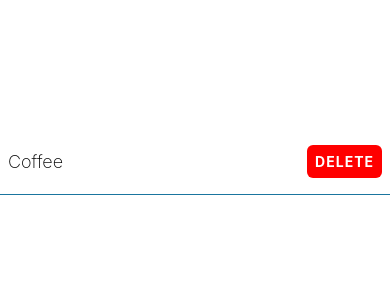
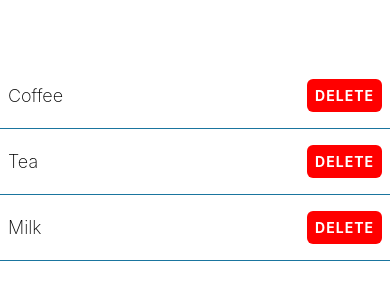
Before and after one commit to tony-sn/taskly, a React Native app: screen / in a window 390 px wide. Shown: the part 260-560 px from the top of the page. Built offline with nearby package versions, Linux system fonts and the light colour scheme.

Commit message:
refactor: add eslint, extract component from App

```diff
--- a/App.tsx
+++ b/App.tsx
@@ -1,38 +1,12 @@
-// import { StatusBar } from "expo-status-bar";
-import { StyleSheet, Text, TouchableOpacity, View, Alert } from "react-native";
-import { theme } from "./theme";
+import { StyleSheet, View } from "react-native";
+import ShoppingListItem from "./components/ShoppingListItem";
 
 export default function App() {
-  const handleDelete = () => {
-    Alert.alert(
-      "Are you sure you want to delete this?",
-      "It will be gone for good",
-      [
-        {
-          text: "Yes",
-          onPress: () => console.log("Ok, deleting"),
-          style: "destructive",
-        },
-        {
-          text: "Cancel",
-          style: "cancel",
-        },
-      ],
-    );
-  };
   return (
     <View style={styles.container}>
-      <View style={styles.itemContainer}>
-        <Text style={styles.itemText}>Coffee</Text>
-
-        <TouchableOpacity
-          style={styles.button}
-          onPress={handleDelete}
-          activeOpacity={0.8}
-        >
-          <Text style={styles.buttonText}>Delete</Text>
-        </TouchableOpacity>
-      </View>
+      <ShoppingListItem name="Coffee" />
+      <ShoppingListItem name="Tea" />
+      <ShoppingListItem name="Milk" />
     </View>
   );
 }
@@ -43,28 +17,4 @@ const styles = StyleSheet.create({
     backgroundColor: "#fff",
     justifyContent: "center",
   },
-  itemContainer: {
-    borderBottomWidth: 1,
-    borderBottomColor: "#1a759f",
-    paddingHorizontal: 8,
-    paddingVertical: 16,
-    flexDirection: "row",
-    justifyContent: "space-between",
-    alignItems: "center",
-  },
-  itemText: {
-    fontSize: 18,
-    fontWeight: "200",
-  },
-  button: {
-    backgroundColor: theme.colorRed,
-    padding: 8,
-    borderRadius: 6,
-  },
-  buttonText: {
-    color: theme.colorWhite,
-    fontWeight: "bold",
-    textTransform: "uppercase",
-    letterSpacing: 1,
-  },
 });
--- a/components/ShoppingListItem.tsx
+++ b/components/ShoppingListItem.tsx
@@ -1,5 +1,67 @@
-function ShoppingListItem(props) {
-  return <>ShoppingListItem</>;
+import { StyleSheet, Text, TouchableOpacity, View, Alert } from "react-native";
+import { theme } from "../theme";
+
+type Props = {
+  name: string;
+};
+function ShoppingListItem({ name }: Props) {
+  const handleDelete = () => {
+    Alert.alert(
+      `Are you sure you want to delete ${name}?`,
+      "It will be gone for good",
+      [
+        {
+          text: "Yes",
+          onPress: () => console.log("Ok, deleting"),
+          style: "destructive",
+        },
+        {
+          text: "Cancel",
+          style: "cancel",
+        },
+      ],
+    );
+  };
+  return (
+    <View style={styles.itemContainer}>
+      <Text style={styles.itemText}>{name}</Text>
+
+      <TouchableOpacity
+        onPress={handleDelete}
+        style={styles.button}
+        activeOpacity={0.8}
+      >
+        <Text style={styles.buttonText}>Delete</Text>
+      </TouchableOpacity>
+    </View>
+  );
 }
 
+const styles = StyleSheet.create({
+  itemContainer: {
+    borderBottomWidth: 1,
+    borderBottomColor: theme.colorCerulean,
+    paddingHorizontal: 8,
+    paddingVertical: 16,
+    flexDirection: "row",
+    justifyContent: "space-between",
+    alignItems: "center",
+  },
+  itemText: {
+    fontSize: 18,
+    fontWeight: "200",
+  },
+  button: {
+    backgroundColor: theme.colorRed,
+    padding: 8,
+    borderRadius: 6,
+  },
+  buttonText: {
+    color: theme.colorWhite,
+    fontWeight: "bold",
+    textTransform: "uppercase",
+    letterSpacing: 1,
+  },
+});
+
 export default ShoppingListItem;
--- a/package.json
+++ b/package.json
@@ -20,9 +20,11 @@
   },
   "devDependencies": {
     "@babel/core": "^7.25.2",
+    "@eslint/compat": "^1.3.1",
     "@types/react": "~19.0.10",
     "eslint": "^9.0.0",
     "eslint-config-expo": "~9.2.0",
+    "eslint-plugin-react-native": "^5.0.0",
     "typescript": "~5.8.3"
   },
   "private": true
```
Also changed, not shown: eslint.config.js (+8 -0 lines), theme.ts (line endings or trailing spaces), 1 other file (tests, documents, lock files or other folders).
